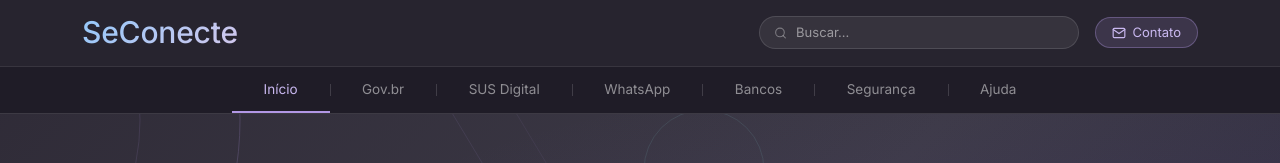
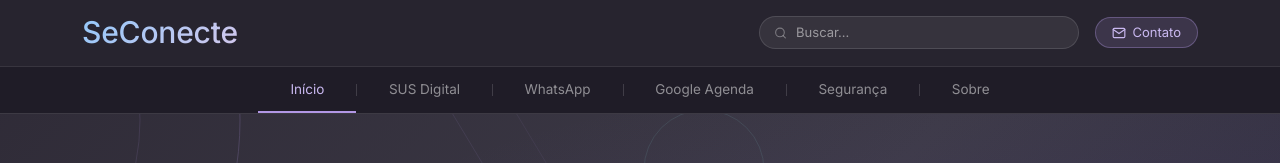
Before and after one commit to beckaa744/AEP3sem, a plain HTML site: page index.html in a window 1280 px wide. Shown: the top 163 px of the page. Drawn offline with nearby package versions, Linux system fonts and the light colour scheme.

Commit message:
alterações na navbar

```diff
--- a/assets/js/router.js
+++ b/assets/js/router.js
@@ -1,13 +1,10 @@
 const mapaNavLinks = {
   home:         ['nav-home'],
-  govbr:        ['nav-govbr'],
   susdigital:   ['nav-sus'],
   whatsapp:     ['nav-whats'],
-  bancos:       ['nav-bancos'],
   seguranca:    ['nav-seguranca'],
-  ajuda:        ['nav-ajuda'],
-  googleagenda: [],
-  sobre:        [],
+  sobre:        ['nav-sobre'],
+  googleagenda: ['nav-agenda'],
 };
 
 // Cache para não buscar a mesma página duas vezes
--- a/index.html
+++ b/index.html
@@ -71,17 +71,15 @@
 
       <a href="#" onclick="mostrarPagina('home')" id="nav-home" class="nb-link">Início</a>
       <div class="nb-div"></div>
-      <a href="#" onclick="mostrarPagina('govbr')" id="nav-govbr" class="nb-link">Gov.br</a>
-      <div class="nb-div"></div>
       <a href="#" onclick="mostrarPagina('susdigital')" id="nav-sus" class="nb-link">SUS Digital</a>
       <div class="nb-div"></div>
       <a href="#" onclick="mostrarPagina('whatsapp')" id="nav-whats" class="nb-link">WhatsApp</a>
       <div class="nb-div"></div>
-      <a href="#" onclick="mostrarPagina('bancos')" id="nav-bancos" class="nb-link">Bancos</a>
+      <a href="#" onclick="mostrarPagina('googleagenda')" id="nav-agenda" class="nb-link">Google Agenda</a>
       <div class="nb-div"></div>
       <a href="#" onclick="mostrarPagina('seguranca')" id="nav-seguranca" class="nb-link">Segurança</a>
       <div class="nb-div"></div>
-      <a href="#" onclick="mostrarPagina('ajuda')" id="nav-ajuda" class="nb-link">Ajuda</a>
+      <a href="#" onclick="mostrarPagina('sobre')" id="nav-sobre" class="nb-link">Sobre</a>
 
     </div>
   </div>
```
